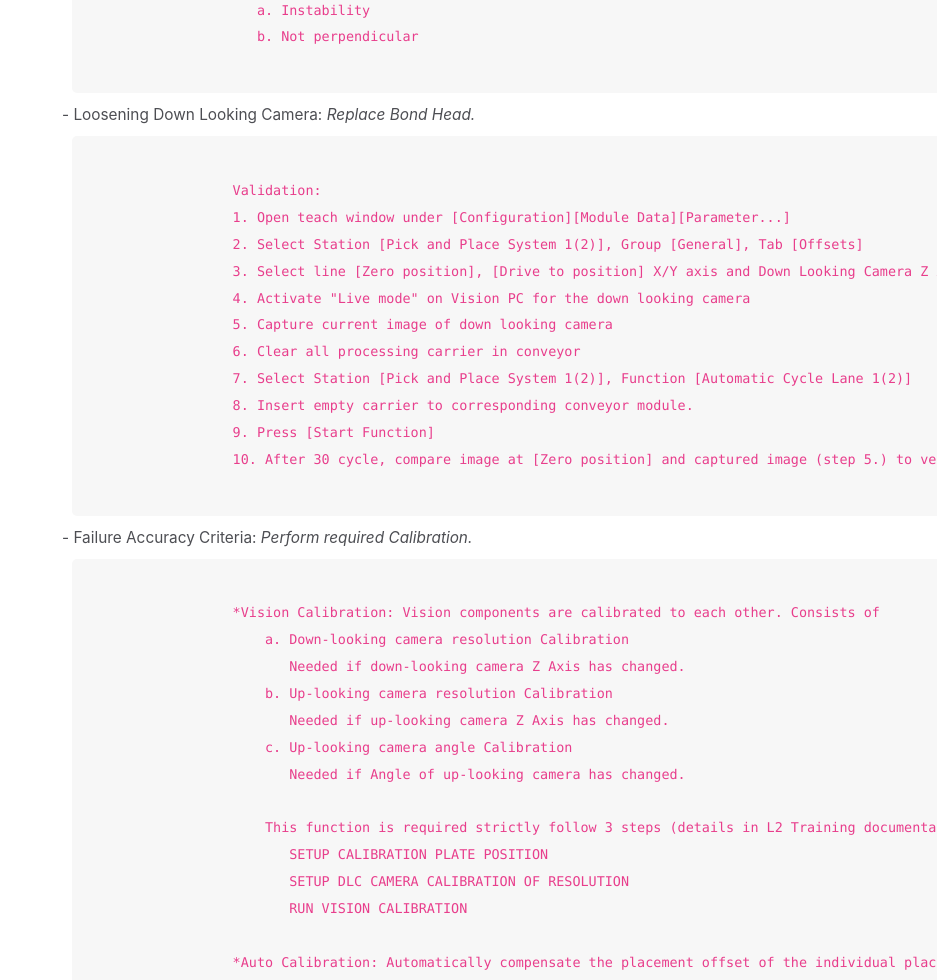
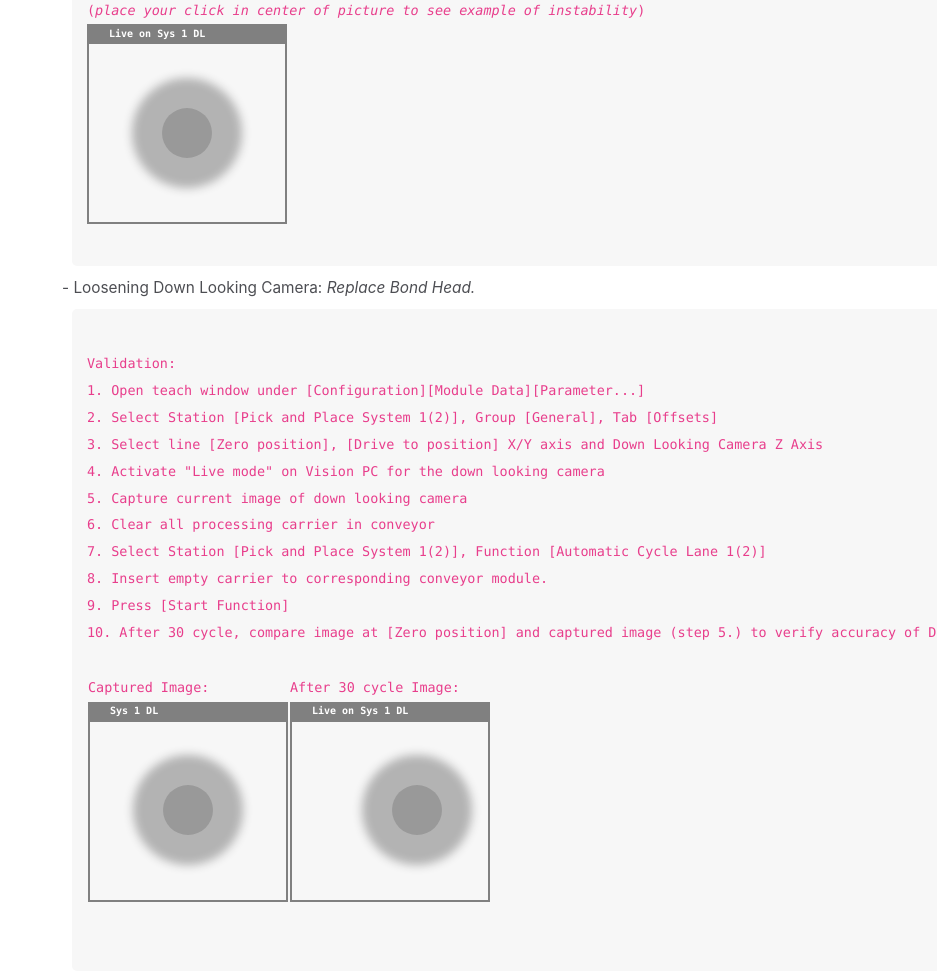
Before and after one commit to hungnmvn1995/NGACS-Handbook, a plain HTML site: page index.html in a window 1280 px wide. Shown: the part 1072-2052 px from the top of the page, without its empty margins (343-1280 px from the left). Drawn offline with Linux system fonts and the light colour scheme.

Commit message:
update 04/07

```diff
--- a/index.html
+++ b/index.html
@@ -90,11 +90,11 @@
             <ol>
               <li>
                 <u>Pick and Place System</u> <br>
-                - Loosening Bond Head's attached screw: <em>Tighten by cap-head-hex 3mm/2Nm Torque.</em> <br>
+                - Loosening Bond Head's attached screw: <em>Tighten by cap-head-hex 3mm/2Nm Torque.</em>
                 <code>
                   There are 4 screws of each Bond Head
                 </code>
-                - Instability of Down Looking Camera/ DLC is not perpendicular: <em>Replace Bond Head.</em> <br>
+                - Instability of Down Looking Camera: <em>Replace Bond Head.</em>
                 <code>
                   Validation:
                   1. Open teach window under [Configuration][Module Data][Parameter...]
@@ -103,10 +103,14 @@
                   4. Open [Tools], click [Activate Down Looking Camera]
                   5. Activate "Live mode" on Vision PC for the down looking camera
                   6. Move the Z axis up/down via teach panel to validate movement of camera
-                     a. Instability
-                     b. Not perpendicular
+                     Verify status of DLC during movement:
+                     (<em>place your click in center of picture to see example of instability</em>)
+                        <div class="window">
+                          <div class="title"><strong>Live on Sys 1 DL</strong></div>
+                          <div id="instability" class="dlc"></div>
+                        </div>
                 </code>
-                - Loosening Down Looking Camera: <em> Replace Bond Head. </em> <br>
+                - Loosening Down Looking Camera: <em> Replace Bond Head. </em>
                 <code>
                   Validation:
                   1. Open teach window under [Configuration][Module Data][Parameter...]
@@ -119,16 +123,34 @@
                   8. Insert empty carrier to corresponding conveyor module.
                   9. Press [Start Function]
                   10. After 30 cycle, compare image at [Zero position] and captured image (step 5.) to verify accuracy of DLC
+                  <table>
+                    <tr>
+                      <td>
+                        Captured Image:
+                        <div class="window">
+                          <div class="title"><strong>Sys 1 DL</strong></div>
+                          <div class="dlc"></div>
+                        </div>
+                      </td>
+                      <td>
+                        After 30 cycle Image:
+                        <div class="window">
+                          <div class="title"><strong>Live on Sys 1 DL</strong></div>
+                          <div id="deviation" class="dlc"></div>
+                        </div>
+                      </td>
+                    </tr>
+                  </table>
                 </code>
-                - Failure Accuracy Criteria: <em>Perform required Calibration.</em> <br>
+                - Failure Accuracy Criteria: <em>Perform required Calibration.</em>
                 <code>
                   *Vision Calibration: Vision components are calibrated to each other. Consists of
                       a. Down-looking camera resolution Calibration
-                         Needed if down-looking camera Z Axis has changed.
+                         Needed if down-looking camera Z Axis has changed. (Physical or Parameter)
                       b. Up-looking camera resolution Calibration
-                         Needed if up-looking camera Z Axis has changed.
+                         Needed if up-looking camera Z Axis has changed. (Physical)
                       c. Up-looking camera angle Calibration
-                         Needed if Angle of up-looking camera has changed.
+                         Needed if Angle of up-looking camera has changed. (Physical)
 
                       This function is required strictly follow 3 steps (details in L2 Training documentation):
                          SETUP CALIBRATION PLATE POSITION
@@ -170,7 +192,7 @@
             <ol>
               <li>
                 <u id="deviation">SOOP Laser sensor</u> <br>
-                - <span>Deviation of Laser Beam</span>: <em>Perform Laser Calibration.</em>
+                - Deviation of Laser Beam: <em>Perform Laser Calibration.</em>
                 <code>
                   SETUP OFFSET CAMERA TO LASER SENSOR
                     Setup with T-jig instead of machine zero point for minimized offset to other factors such as:
--- a/styles.css
+++ b/styles.css
@@ -74,7 +74,7 @@ section li {
 code {
   display: block;
   text-align: left;
-  white-space: pre;
+  white-space: pre-line;
   position: relative;
   word-break: normal;
   word-wrap: normal;
@@ -83,4 +83,56 @@ code {
   padding: 15px;
   margin: 10px;
   border-radius: 5px;
+  text-align: justify;
 }
+
+.window {
+  width: 200px;
+  height: 200px;
+  border-top: 20px;
+  border-bottom: 2px;
+  border-left: 2px;
+  border-right: 2px;
+  border-style: solid;
+  border-color: hsl(0, 0%, 50%);
+}
+
+.title {
+  position: relative;
+  color: #fff;
+  left: 20px;
+  bottom: 47px;
+  font-size: 10px;
+}
+
+.dlc {
+  position: relative;
+  left: 73px;
+  top: -10px;
+  width: 50px;
+  height: 50px;
+  background: hsl(0, 0%, 60%);
+  border-radius: 50%;
+  box-shadow: 0px 0px 10px 30px hsl(0, 0%, 70%);
+}
+
+#instability:hover {
+  animation-name: shake;
+  animation-duration: 2s;
+}
+
+@keyframes shake {
+  0% {
+    transform: translateX(0px);
+  }
+  50% {
+    transform: translateX(20px);
+  }
+  100% {
+    transform: translateX(0px);
+  }
+}
+
+#deviation {
+  left: 100px;
+}
```
